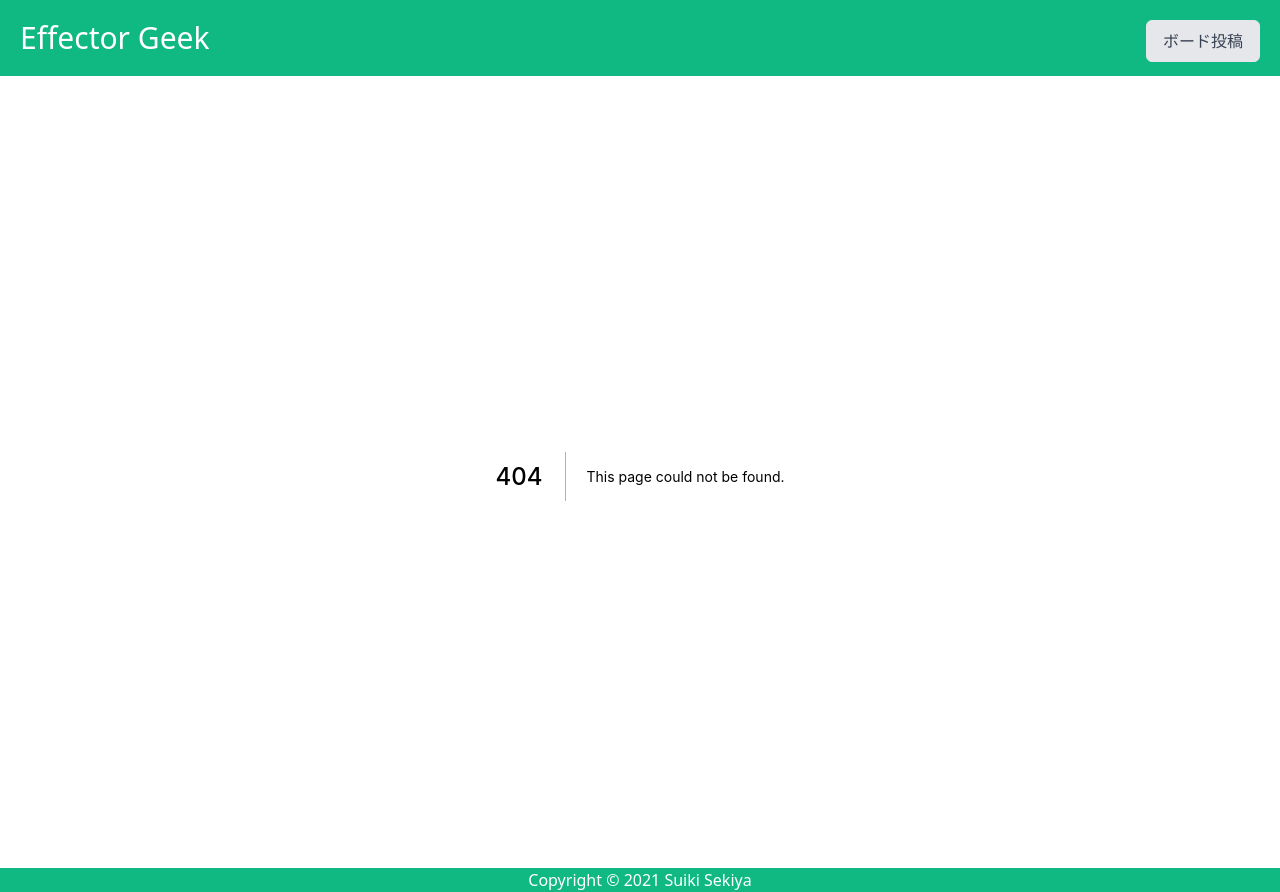
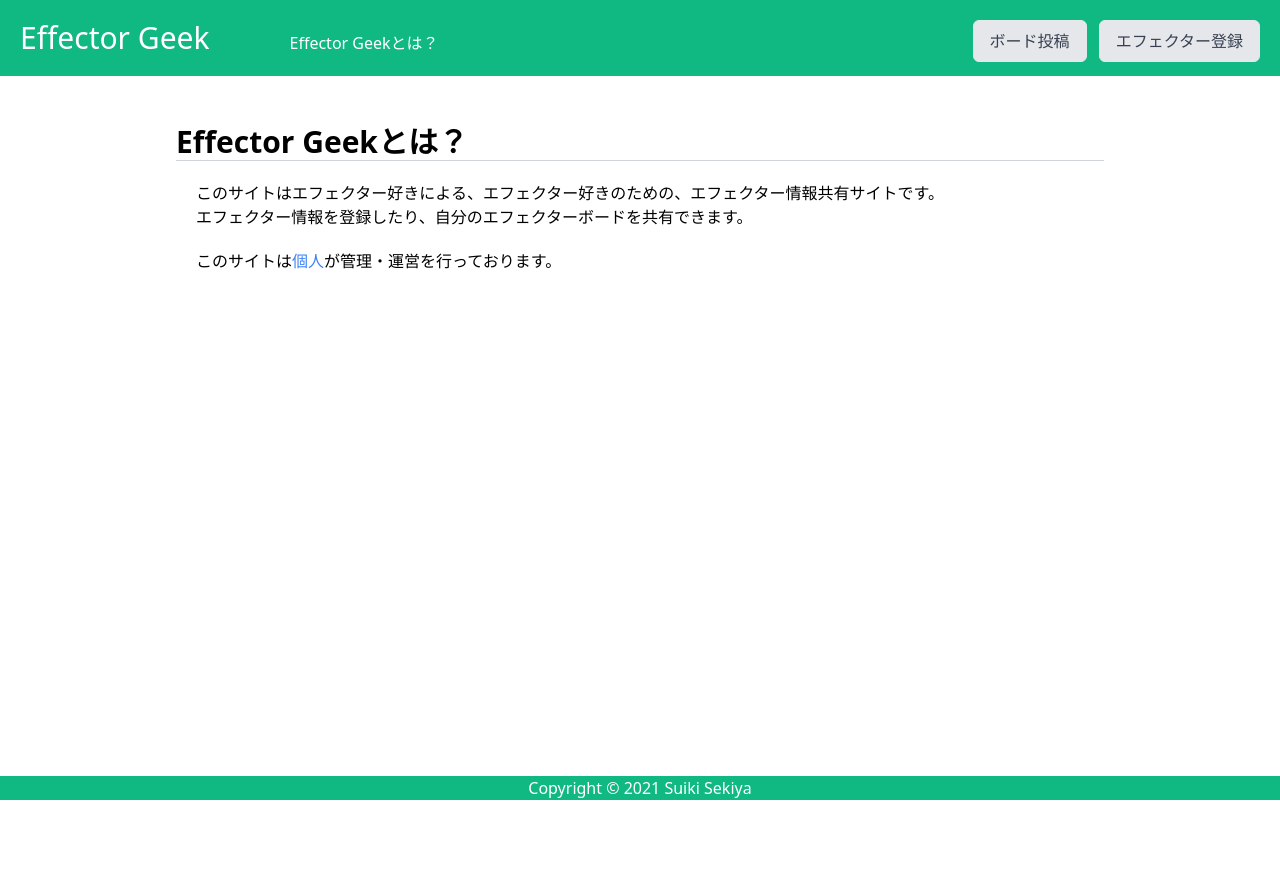
Before and after one commit to sekiyan372/effector-geek, a Next.js app: page /about in a window 1280 px wide. Before the commit this address had no page. After the commit the page ends 800 px from the top, so only its background shows below. Built offline with nearby package versions, Linux system fonts and the light colour scheme.

Commit message:
aboutページ追加

```diff
--- a/src/components/ArticleCard.tsx
+++ b/src/components/ArticleCard.tsx
@@ -14,7 +14,7 @@ const ArticleCard: VFC<Props> = (props) => {
 
   return (
     <Link href={`/boards/${article.id}`}>
-      <div className="p-2 m-2 w-84 border-2 border-solid border-green-500 rounded cursor-pointer">
+      <div className="p-2 m-2 w-80 border-2 border-solid border-green-500 rounded cursor-pointer">
         <img src={ article.imageUrl } alt={`${ article.artist }のエフェクターボード`} />
         <div className="m-3 text-center border-b border-green-500">
           { article.artist } ({ article.band })
--- a/src/components/Header.tsx
+++ b/src/components/Header.tsx
@@ -1,5 +1,6 @@
 import { VFC } from 'react'
 import Link from 'next/link'
+import LinkButton from '~/components/LinkButton'
 
 const Header: VFC = () => {
   return (
@@ -7,12 +8,12 @@ const Header: VFC = () => {
       <span className="text-3xl text-white">
         <Link href='/'>Effector Geek</Link>
       </span>
+      <span className="ml-20 text-white">
+        <Link href='about'>Effector Geekとは？</Link>
+      </span>
       <span className="float-right">
-        <Link href='/boards/new'>
-          <button className="border border-gray-200 bg-gray-200 text-gray-700 rounded-md px-4 py-2 mb-2 transition duration-500 ease select-none hover:bg-gray-300 focus:outline-none focus:shadow-outline">
-            ボード投稿
-          </button>
-        </Link>
+        <LinkButton href='/boards/new'>ボード投稿</LinkButton>
+        <LinkButton href='/effectors/new'>エフェクター登録</LinkButton>
       </span>
     </header>
   )
--- /dev/null
+++ b/src/components/LinkButton.tsx
@@ -0,0 +1,16 @@
+import { FC } from 'react'
+import Link from 'next/link'
+
+type Props = {
+  href: string
+}
+
+const LinkButton: FC<Props> = ({ href, children }) => (
+  <Link href={ href }>
+    <button className="ml-3 border border-gray-200 bg-gray-200 text-gray-700 rounded-md px-4 py-2 mb-2 transition duration-500 ease select-none hover:bg-gray-300 focus:outline-none focus:shadow-outline">
+      { children }
+    </button>
+  </Link>
+)
+
+export default LinkButton
--- a/src/components/LinkIndex.tsx
+++ b/src/components/LinkIndex.tsx
@@ -5,7 +5,7 @@ import { faChevronLeft } from '@fortawesome/free-solid-svg-icons'
 
 const LinkIndex: FC = () => (
   <Link href="/">
-    <div className="mb-8 cursor-pointer">
+    <div className="mb-8 w-24 cursor-pointer">
       <FontAwesomeIcon icon={ faChevronLeft } size="lg" />
       <a className="ml-3 text-xl">一覧へ</a>
     </div>
--- /dev/null
+++ b/src/pages/about.tsx
@@ -0,0 +1,27 @@
+import { NextPage } from 'next'
+import Head from '~/components/Head'
+import Heading from '~/components/Heading'
+
+const About: NextPage = () => {
+  return (
+    <>
+      <Head title="Effector Geekとは？" />
+      <section className="m-12">
+        <Heading>Effector Geekとは？</Heading>
+        <div className="m-5">
+          <p>このサイトはエフェクター好きによる、エフェクター好きのための、エフェクター情報共有サイトです。</p>
+          <p>エフェクター情報を登録したり、自分のエフェクターボードを共有できます。</p>
+          <div className="mt-5">
+            <p>
+              このサイトは
+              <a href="https://twitter.com/sekiyan372" className="text-blue-500">個人</a>
+              が管理・運営を行っております。
+            </p>
+          </div>
+        </div>
+      </section>
+    </>
+  )
+}
+
+export default About
--- a/src/pages/boards/[id].tsx
+++ b/src/pages/boards/[id].tsx
@@ -13,7 +13,7 @@ type Props = {
   errorCode?: number
 }
 
-const Page: NextPage<Props> = (props) => {
+const ShowBoard: NextPage<Props> = (props) => {
   if (props.errorCode) return <Error statusCode={ props.errorCode } />
 
   return (
@@ -60,4 +60,4 @@ export const getStaticProps: GetStaticProps<Props> = async (context) => {
   }
 }
 
-export default Page
+export default ShowBoard
--- a/src/pages/boards/new.tsx
+++ b/src/pages/boards/new.tsx
@@ -15,7 +15,7 @@ type FormValues = {
   band: string,
 }
 
-const New: NextPage = () => {
+const NewBoard: NextPage = () => {
   const router = useRouter()
   const [preview, setPreview] = useState<string>('')
 
@@ -130,4 +130,4 @@ const New: NextPage = () => {
   )
 }
 
-export default New
+export default NewBoard
--- a/src/pages/effectors/new.tsx
+++ b/src/pages/effectors/new.tsx
@@ -6,10 +6,10 @@ import LinkIndex from '~/components/LinkIndex'
 const NewEffector: NextPage = () => {
   return(
     <>
-      <Head title="エフェクター投稿" />
-      <section>
+      <Head title="エフェクター登録" />
+      <section className="m-12">
         <LinkIndex />
-        <Heading>エフェクターボード投稿</Heading>
+        <Heading>エフェクター登録</Heading>
       </section>
     </>
   )
--- a/src/pages/index.tsx
+++ b/src/pages/index.tsx
@@ -25,7 +25,7 @@ const Index: NextPage = () => {
   return (
     <div className="m-12">
       <Heading>エフェクターボード一覧</Heading>
-      <ul className="p-1 flex flex-wrap">
+      <ul className="m-5 flex flex-wrap">
         {articles.map((article) => (
           <li key={ article }>
             <ArticleCard articleId={ article } />
--- a/tailwind.config.js
+++ b/tailwind.config.js
@@ -3,9 +3,9 @@ module.exports = {
   darkMode: false, // or 'media' or 'class'
   theme: {
     extend: {
-      width: {
-        '84': '21rem',
-      }
+      margin: {
+        'm-center': '0 auto',
+      },
     },
   },
   variants: {
```
